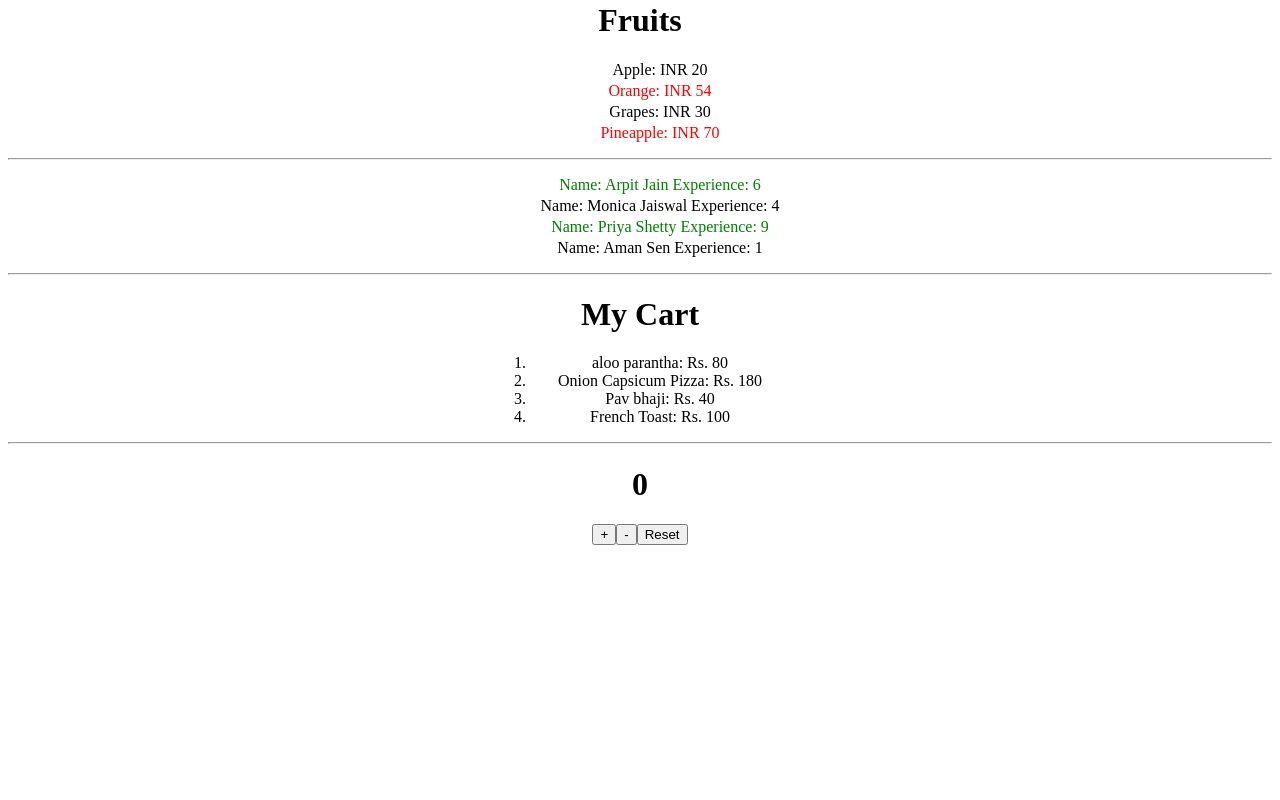
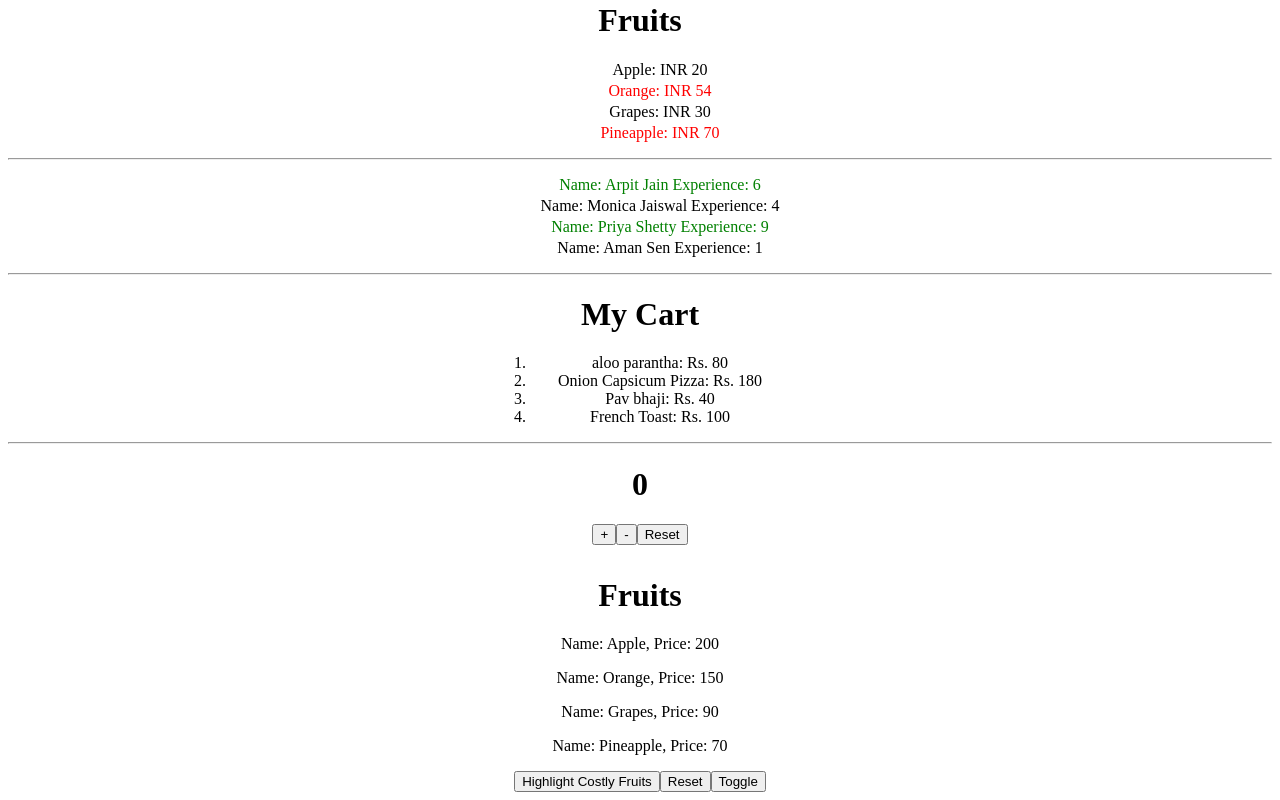
Before and after one commit to yash-purkar/react-sessions, a React (Create React App) app: page / in a window 1280 px wide. Shown: the part 589-1389 px from the top of the page. Before the commit the page ends 1142 px from the top, so only its background shows below. Built offline with nearby package versions, Linux system fonts and the light colour scheme.

Commit message:
react class1 done

```diff
--- a/src/session-1/UseState.jsx
+++ b/src/session-1/UseState.jsx
@@ -1,4 +1,6 @@
 import { useState } from "react";
+
+
 
 export const UseState = () => {
   const [count, setCount] = useState(0);
@@ -8,9 +10,31 @@ export const UseState = () => {
       <h1 style={{ color: count > 10 ? "red" : "black" }}>{count}</h1>
       <button onClick={() => setCount(count => count + 1)}>+</button>
       <button onClick={() => setCount(count => count - 1)}>-</button>
-      <button onClick={() => setCount(count => 0)}>Reset</button>
+      <button onClick={() => setCount(count => 0)} style={{ marginBottom: "10px" }}>Reset</button>
+      <Fruits />
     </>
 
+  )
+}
+
+
+const fruits = [
+  { id: 1, name: "Apple", price: 200 },
+  { id: 2, name: "Orange", price: 150 },
+  { id: 3, name: "Grapes", price: 90 },
+  { id: 4, name: "Pineapple", price: 70 }
+];
+
+const Fruits = () => {
+  const [shouldHighlight, setShouldHighlight] = useState(false);
+  return (
+    <>
+      <h1>Fruits</h1>
+      {fruits.map(({ name, price }) => <p style={{ color: shouldHighlight && price > 100 ? "red" : "black" }}>Name: {name}, Price: {price}</p>)}
+      <button onClick={() => setShouldHighlight(true)}>Highlight Costly Fruits</button>
+      <button onClick={() => setShouldHighlight(false)}>Reset</button>
+      <button onClick={() => setShouldHighlight(shouldHighlight => shouldHighlight ? false : true)}>Toggle</button> {/* !shouldHighlight */}
+    </>
   )
 }
 
```
